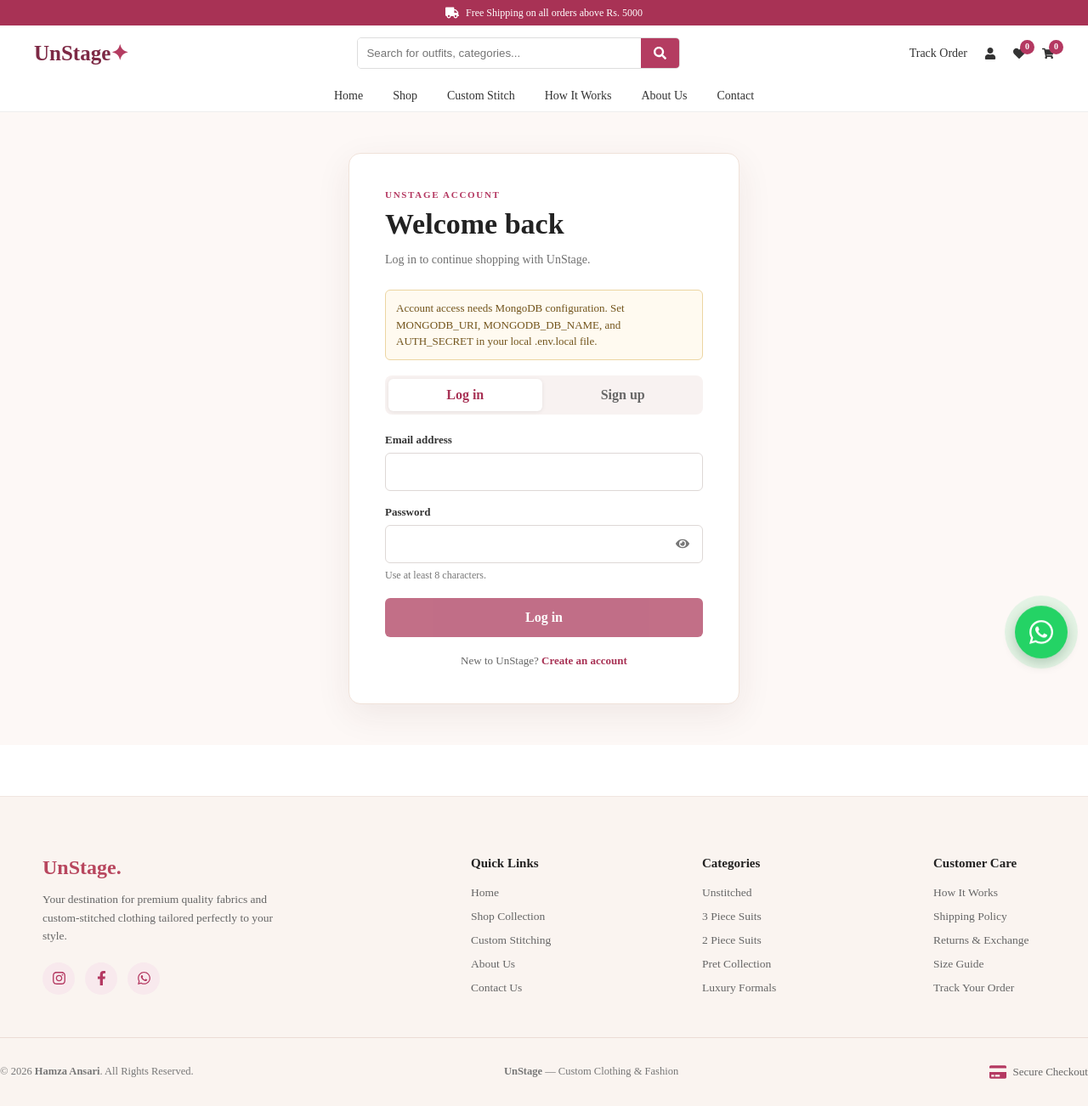
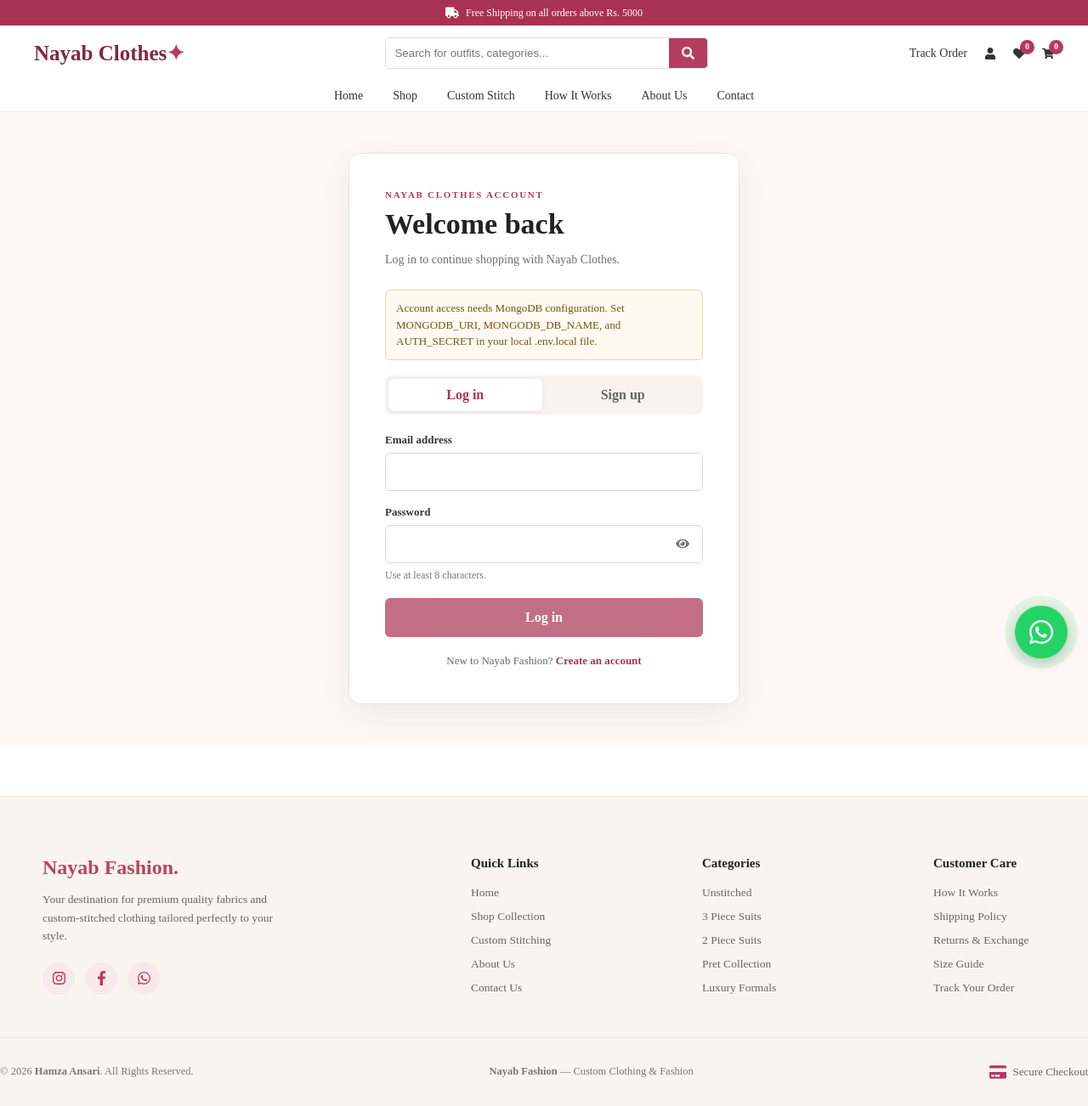
Before and after one commit to hamza1264/Custom-Clothing-E-Commerce-Platform, a Next.js app: page /login in a window 1280 px wide. Shown: the whole page at 85% size. Built offline with nearby package versions, Linux system fonts and the light colour scheme; no server answers.

Commit message:
name change

```diff
--- a/app/customerDashboard/page.js
+++ b/app/customerDashboard/page.js
@@ -14,7 +14,7 @@ export default async function CustomerDashboardPage() {
   return (
     <main className={styles.dashboard}>
       <section className={styles.dashboardCard}>
-        <p className={styles.eyebrow}>YOUR UNSTAGE ACCOUNT</p>
+        <p className={styles.eyebrow}>YOUR NAYAB CLOTHES ACCOUNT</p>
         <h1>Welcome, {session.name}</h1>
         <p>You are signed in as {session.email}.</p>
         <LogoutButton />
--- a/app/layout.js
+++ b/app/layout.js
@@ -15,8 +15,8 @@ const geistMono = Geist_Mono({
 });
 
 export const metadata = {
-  title: "Create Next App",
-  description: "Generated by create next app",
+  title: "Nayab clothes",
+  description: "Discover premium fabrics, fashion, and custom-stitched clothing at Nayab Fashion.",
 };
 
 export default function RootLayout({ children }) {
--- a/component/aboutSection/abouthero/aboutHero.js
+++ b/component/aboutSection/abouthero/aboutHero.js
@@ -14,8 +14,8 @@ function AboutHero() {
                 </h1>
 
                 <p className="about-description">
-                    At UnStage, we believe fashion is more than just clothing —
-                    it's about you. We stitch happiness with every thread.
+                    At Nayab Clothes, we believe fashion is more than just clothing —
+                    it&apos;s about you. We stitch happiness with every thread.
                 </p>
 
                 <button>Our Journey</button>
--- a/component/aboutSection/ourjourney/ourJourney.js
+++ b/component/aboutSection/ourjourney/ourJourney.js
@@ -41,7 +41,7 @@ function OurJourney() {
         </h2>
 
         <p>
-          UnStage started with a simple idea — to make custom stitching
+          Nayab Clothes started with a simple idea — to make custom stitching
           easy, affordable, and reliable for everyone. What began as a
           small passion project has now grown into a trusted brand loved
           by customers.
--- a/component/auth/AuthForm.js
+++ b/component/auth/AuthForm.js
@@ -45,14 +45,14 @@ export default function AuthForm({ isConfigured }) {
 
   return (
     <section className={styles.card}>
-      <p className={styles.eyebrow}>UNSTAGE ACCOUNT</p>
+      <p className={styles.eyebrow}>NAYAB CLOTHES ACCOUNT</p>
       <h1 className={styles.title}>
         {isSignup ? "Create your account" : "Welcome back"}
       </h1>
       <p className={styles.description}>
         {isSignup
           ? "Sign up to keep your orders and outfits in one place."
-          : "Log in to continue shopping with UnStage."}
+          : "Log in to continue shopping with Nayab Clothes."}
       </p>
 
       {!isConfigured && (
@@ -158,7 +158,7 @@ export default function AuthForm({ isConfigured }) {
       </form>
 
       <p className={styles.switchMode}>
-        {isSignup ? "Already have an account?" : "New to UnStage?"}{" "}
+        {isSignup ? "Already have an account?" : "New to Nayab Fashion?"}{" "}
         <button
           type="button"
           onClick={() => {
--- a/component/footer/footer.js
+++ b/component/footer/footer.js
@@ -9,7 +9,7 @@
 
 //                     {/* Brand Info Column */}
 //                     <div className="footer-col brand-col">
-//                         <h2 className="footer-logo">UnStage.</h2>
+//                         <h2 className="footer-logo">Nayab Fashion.</h2>
 //                         <p className="brand-desc">
 //                             Your destination for premium quality fabrics and custom-stitched clothing tailored perfectly to your style.
 //                         </p>
@@ -63,13 +63,13 @@
 
 //                 {/* Bottom Bar */}
 //                 <div className="footer-bottom">
-//                     {/* <p>© {new Date().getFullYear()} UnStage. All rights reserved.</p> */}
+//                     {/* <p>© {new Date().getFullYear()} Nayab Fashion. All rights reserved.</p> */}
 //                     <p>
 //                         © {new Date().getFullYear()}  <strong>Hamza Ansari</strong>. All Rights Reserved.
 //                     </p>
 
 //                     <p>
-//                         <strong>UnStage</strong> — Custom Clothing & Fashion
+//                         <strong>Nayab Fashion</strong> — Custom Clothing & Fashion
 //                     </p>
 //                     <div className="payment-badges">
 //                         <span>💳 Secure Checkout</span>
@@ -103,7 +103,7 @@ export default function Footer() {
           <div className="footer-col brand-col">
 
             <h2 className="footer-logo">
-              UnStage.
+              Nayab Fashion.
             </h2>
 
             <p className="brand-desc">
@@ -213,7 +213,7 @@ export default function Footer() {
           </p>
 
           <p>
-            <strong>UnStage</strong> — Custom Clothing & Fashion
+            <strong>Nayab Fashion</strong> — Custom Clothing & Fashion
           </p>
 
           <div className="payment-badges">
--- a/component/navbar/navbar.js
+++ b/component/navbar/navbar.js
@@ -60,7 +60,7 @@ function Navbar() {
 
         {/* Logo */}
         <Link href="/" className="logo">
-          UnStage<span>✦</span>
+          Nayab Clothes<span>✦</span>
         </Link>
 
         {/* Search */}
@@ -130,7 +130,7 @@ function Navbar() {
           className="mobile-drawer-logo"
           onClick={() => setIsMenuOpen(false)}
         >
-          UnStage<span>✦</span>
+          Nayab Fashion<span>✦</span>
         </Link>
         <Link href="/" onClick={() => setIsMenuOpen(false)}>Home</Link>
         <Link href="/shop" onClick={() => setIsMenuOpen(false)}>Shop</Link>
```
